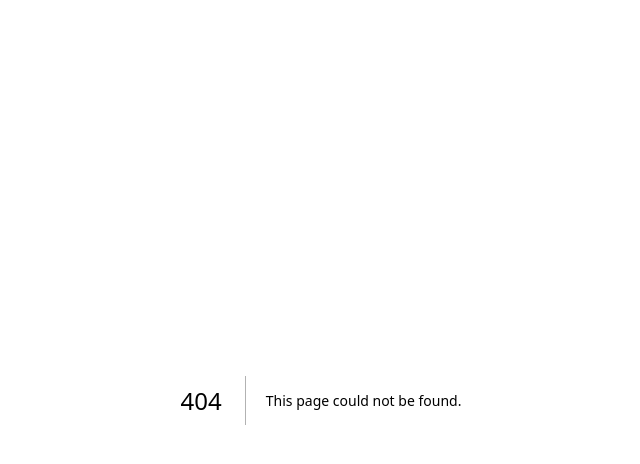
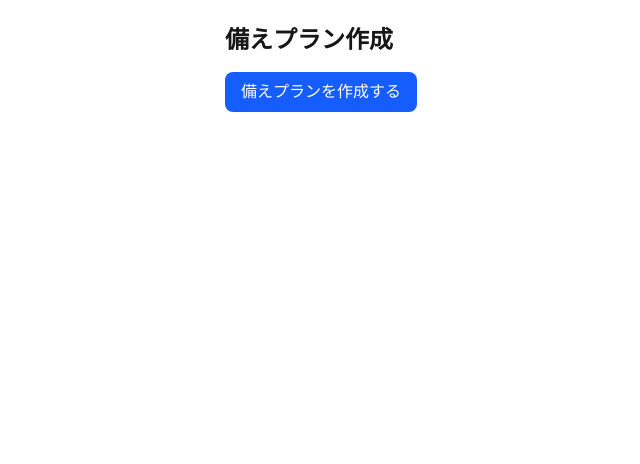
Before and after one commit to aya425/sonae-are, a Next.js app in the folder my-app/: page /plan/new in a window 1280 px wide. Before the commit this address had no page. Shown: the top 464 px of the page, without its empty margins (319-959 px from the left). Built offline with nearby package versions, Linux system fonts and the light colour scheme.

Commit message:
fix: /plan/new にローディングとエラー表示を追加

```diff
--- /dev/null
+++ b/my-app/app/plan/new/page.tsx
@@ -0,0 +1,62 @@
+"use client";
+
+import { useState } from "react";
+
+export default function PlanNewPage() {
+  const [loading, setLoading] = useState(false);
+  const [errorMessage, setErrorMessage] = useState("");
+  const [hasFamily] = useState(true);
+  const handleGenerate = async () => {
+    setErrorMessage("");
+
+    if (!hasFamily) {
+      return;
+    }
+
+    setLoading(true);
+
+    setTimeout(() => {
+      setLoading(false);
+      setErrorMessage(
+        "プランの作成に失敗しました。時間をおいて再度お試しください。"
+      );
+    }, 1500);
+  };
+
+  return (
+    <div className="p-6 max-w-3xl mx-auto">
+      <h1 className="text-2xl font-bold mb-4">備えプラン作成</h1>
+
+      <button
+        onClick={handleGenerate}
+        className="rounded-lg bg-blue-600 px-4 py-2 text-white"
+      >
+        備えプランを作成する
+      </button>
+      {!loading && !hasFamily && (
+        <div className="mt-4 rounded-lg border border-yellow-200 bg-yellow-50 p-4">
+          <p className="text-sm text-yellow-800">
+            備えプランを作るには、先に家族情報の登録が必要です。
+          </p>
+          <a
+            href="/family"
+            className="mt-3 inline-block text-sm font-medium text-blue-600 underline"
+          >
+            家族情報を登録する
+          </a>
+        </div>
+      )}
+      {/* API失敗 */}
+      {!loading && hasFamily && errorMessage && (
+        <div className="mt-4 rounded-lg border border-red-200 bg-red-50 p-4">
+          <p className="text-sm text-red-700">{errorMessage}</p>
+        </div>
+      )}
+      {loading && (
+        <p className="mt-4 text-sm text-gray-600">
+          備えプランを作成しています...
+        </p>
+      )}
+    </div>
+  );
+}
```
